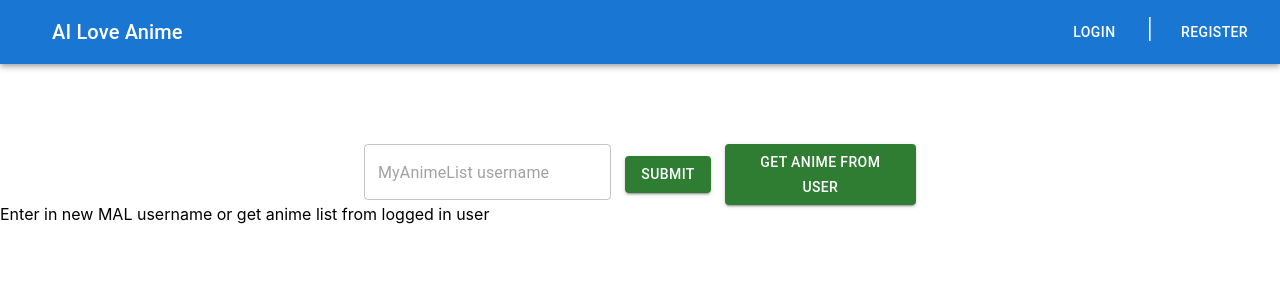
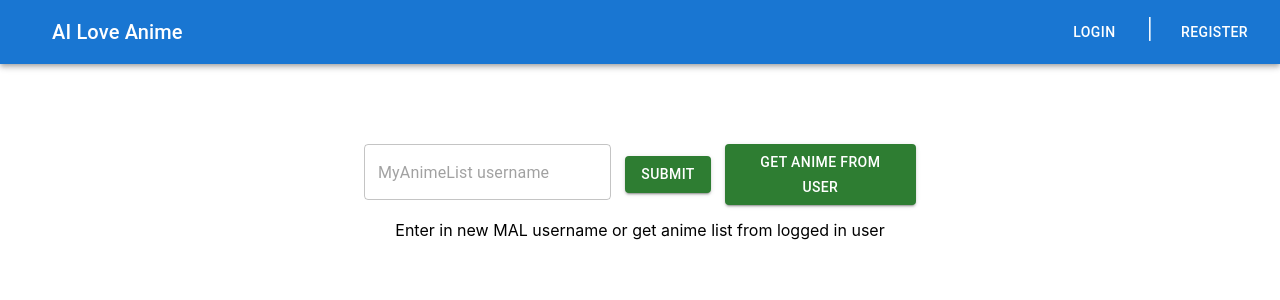
Before and after one commit to dhess268/AI-love-anime, a React (Create React App) app in the folder frontend/: page / in a window 1280 px wide. Shown: the top 300 px of the page. Built offline with nearby package versions, Linux system fonts and the light colour scheme.

Commit message:
change loading div style

```diff
--- a/frontend/src/components/AnimeListInput.css
+++ b/frontend/src/components/AnimeListInput.css
@@ -11,3 +11,9 @@ button.list__button {
   align-self: center;
   margin-left: 1em;
 }
+
+.loading__div {
+  margin-top: 1em;
+  display: flex;
+  justify-content: center;
+}
--- a/frontend/src/components/UserAnimeList.js
+++ b/frontend/src/components/UserAnimeList.js
@@ -43,7 +43,9 @@ export default function UserAnimeList({ anime }) {
       </TableContainer>
     </Container>
   ) : (
-    <div>Enter in new MAL username or get anime list from logged in user</div>
+    <div className="loading__div">
+      Enter in new MAL username or get anime list from logged in user
+    </div>
   );
 }
 
```
